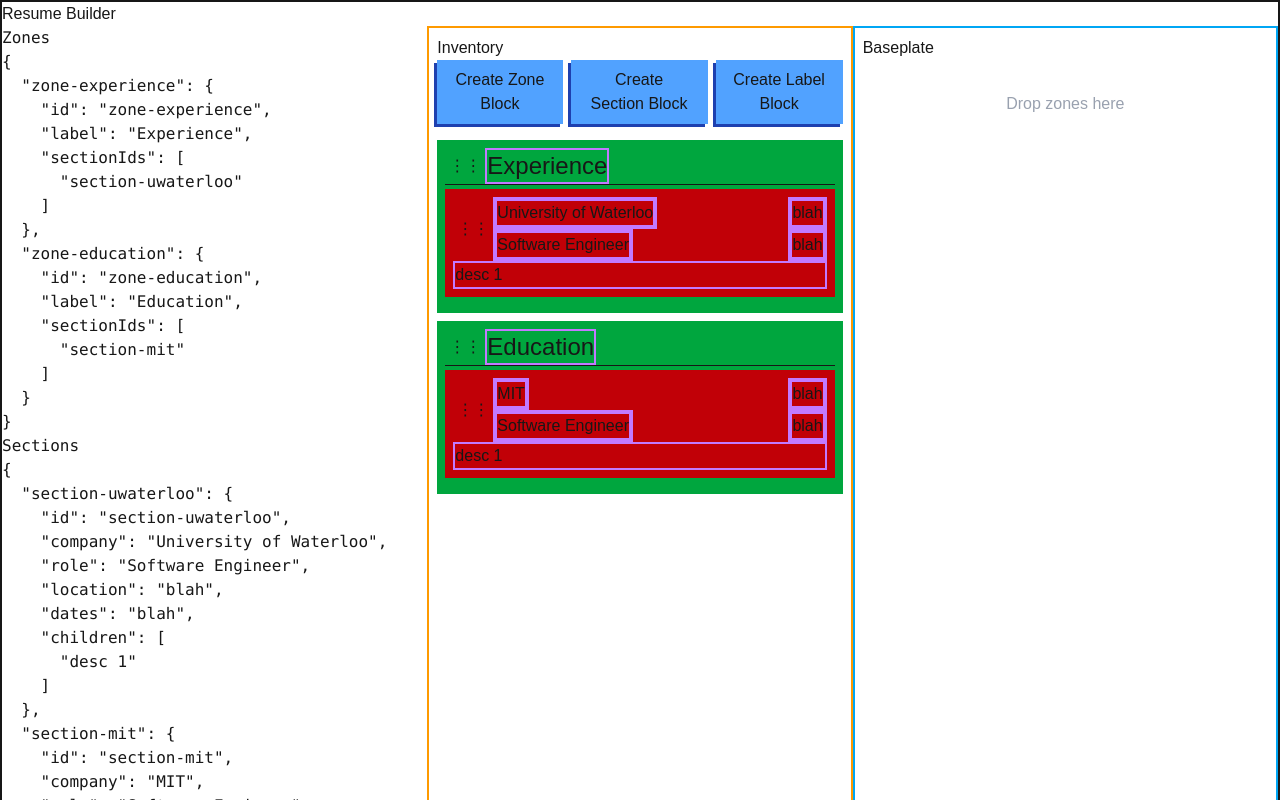
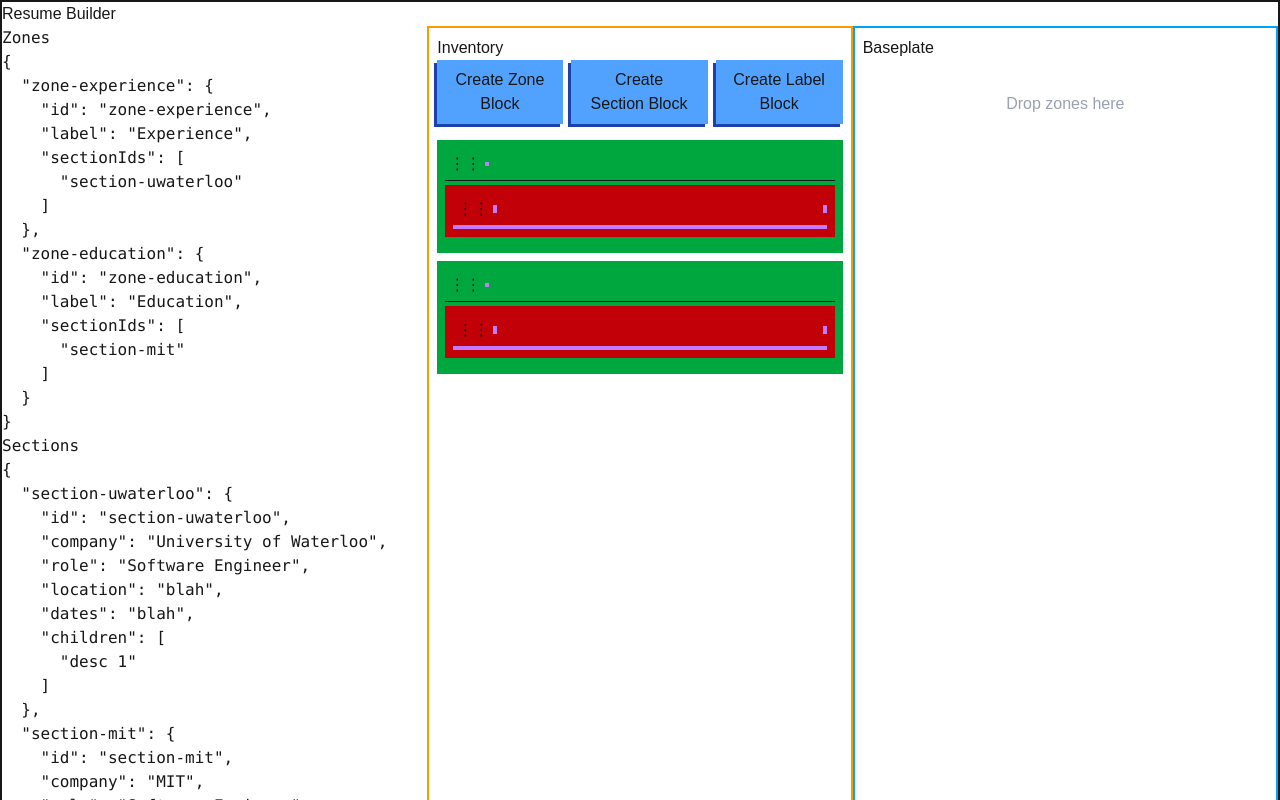
Before and after one commit to caasion/resume-builder, a Next.js app: page / in a window 1280 px wide. Shown: the top 800 px of the page. Built offline with nearby package versions, Linux system fonts and the light colour scheme.

Commit message:
Update LabelBlock.tsx

```diff
--- a/src/app/_components/LabelBlock.tsx
+++ b/src/app/_components/LabelBlock.tsx
@@ -1,22 +1,17 @@
 export interface LabelBlockProps {
-    type?: 'bold' | 'italic' | 'section';
-    children: React.ReactNode;
+  id: string;
+  label: string;
 }
 
 export default function LabelBlock(props: LabelBlockProps) {
-  const { type, children } = props;
+  const { id, label } = props;
 
-  const specialFont = type
-    ? type == 'bold' || type == 'italic'
-      ? "font-" + type
-      : type == 'section'
-        ? 'text-2xl'
-        : ''
-    : '';
+  // TODO: Render markdown in the label block
 
   return (
-    <div className={`border-purple-400 border-2 ${specialFont}`}>
-      {children}
+    <div className={`border-purple-400 border-2`}>
+      {label}
+
     </div>
   )
 }
```
